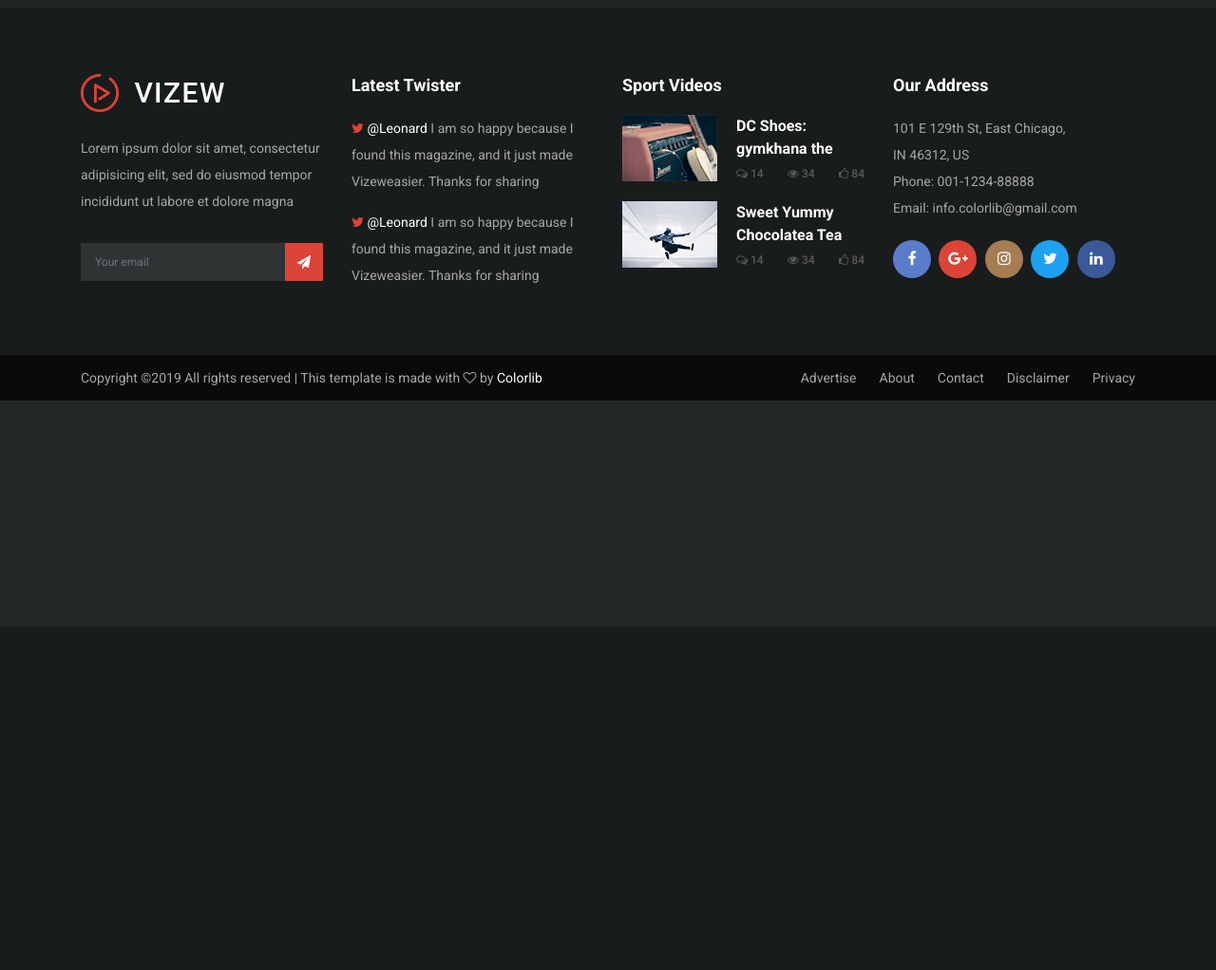
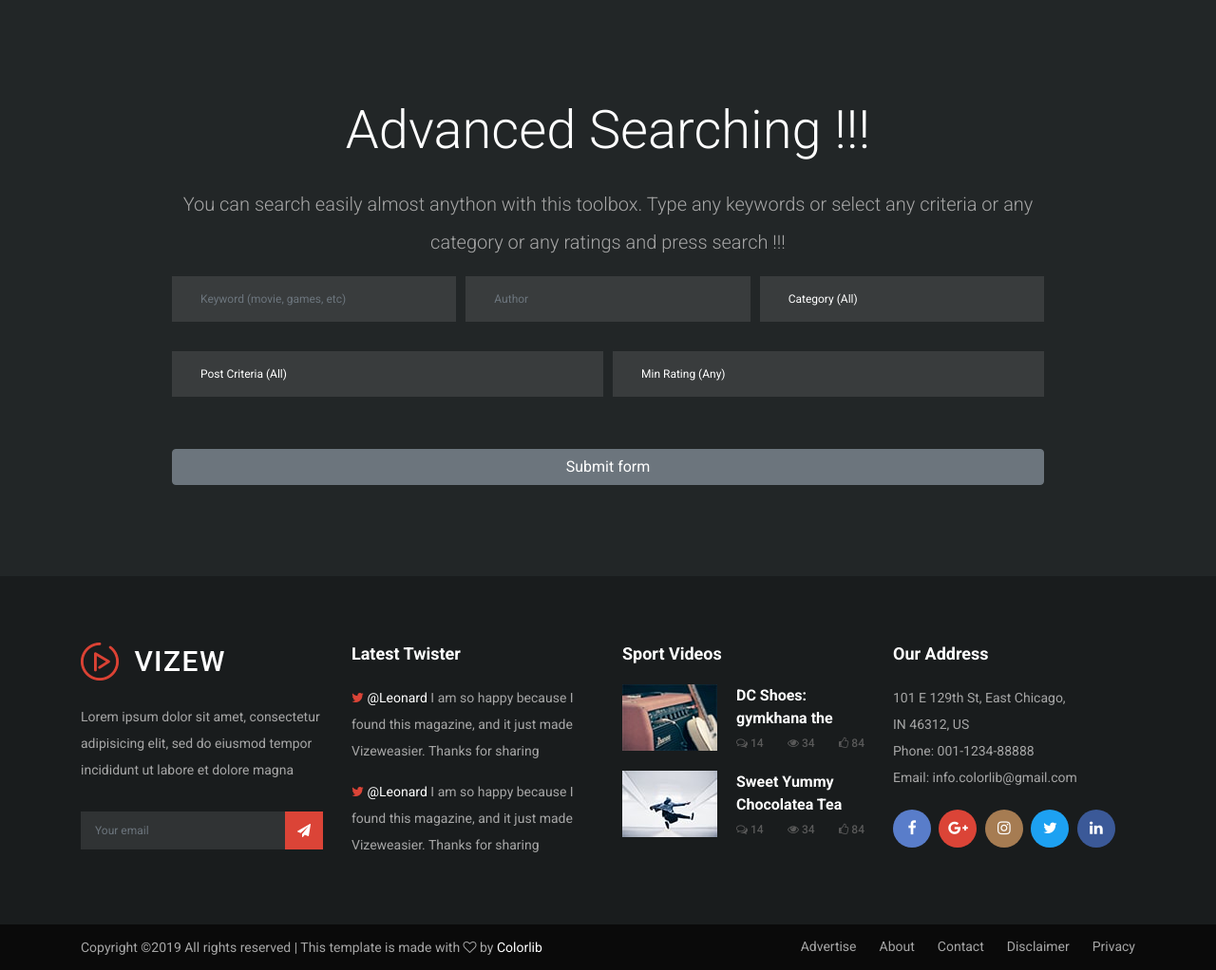
Before and after one commit to sust-swe/Automated-Rating, a Django app: page / in a window 1280 px wide. Shown: the part 140-1162 px from the top of the page at 95% size. Before the commit the page ends 562 px from the top, so only its background shows below. Run offline with Django 3.2, Linux system fonts and the light colour scheme; data that the repository does not hold is empty; some libraries are stand-ins or nearby versions; some web fonts are replaced.

Commit message:
making search form for searching

```diff
--- a/templates/posts/index.html
+++ b/templates/posts/index.html
@@ -5,6 +5,70 @@
 
 <!-- Alerts Messages -->
 {% include 'partials/_alerts.html' %}
+
+<!-- Showcase -->
+<section id="showcase">
+    <div class="container text-center">
+      <div class="home-search p-5">
+        <div class="overlay p-5">
+          <h1 class="display-4 mb-4">
+            Advanced Searching !!!
+          </h1>
+          <p class="lead">You can search easily almost anython with this toolbox. Type any keywords
+              or select any criteria or any category or any ratings and press search !!!
+          </p>
+          <div class="search">
+            <form action="{% url 'index' %}">
+              <!-- Form Row 1 -->
+              <div class="form-row">
+                <div class="col-md-4 mb-3">
+                  <label class="sr-only">Keywords</label>
+                  <input type="text" name="keywords" class="form-control" placeholder="Keyword (movie, games, etc)">
+                </div>
+
+                <div class="col-md-4 mb-3">
+                  <label class="sr-only">Author</label>
+                  <input type="text" name="author" class="form-control" placeholder="Author">
+                </div>
+
+                <div class="col-md-4 mb-3">
+                  <label class="sr-only">Category</label>
+                  <select name="category" class="form-control">
+                    <option selected="true" disabled="disabled">Category (All)</option>
+                    {% for key, value in category_choices.items %}
+                    <option value="{{key}}">{{ value }}</option>
+                    {% endfor %}
+                  </select>
+                </div>
+              </div>
+              <!-- Form Row 2 -->
+              <div class="form-row">
+                <div class="col-md-6 mb-3">
+                  <label class="sr-only">Post Criteria</label>
+                  <select name="postcriteria" class="form-control">
+                    <option selected="true" disabled="disabled">Post Criteria (All)</option>
+                    {% for key, value in postcriteria_choices.items %}
+                    <option value="{{key}}">{{ value }}</option>
+                    {% endfor %}
+                  </select>
+                </div>
+                <div class="col-md-6 mb-3">
+                  <select name="rating" class="form-control" id="type">
+                    <option selected="true" disabled="disabled">Min Rating (Any)</option>
+                    {% for key, value in rating_choices.items %}
+                    <option value="{{key}}">{{ value }}</option>
+                    {% endfor %}
+                  </select>
+                </div>
+              </div>
+              <button class="btn btn-secondary btn-block mt-4" type="submit">Submit form</button>
+            </form>
+          </div>
+        </div>
+      </div>
+    </div>
+  </section>
+
 
 <ul class="collection">
     {% for post in posts %}
```
